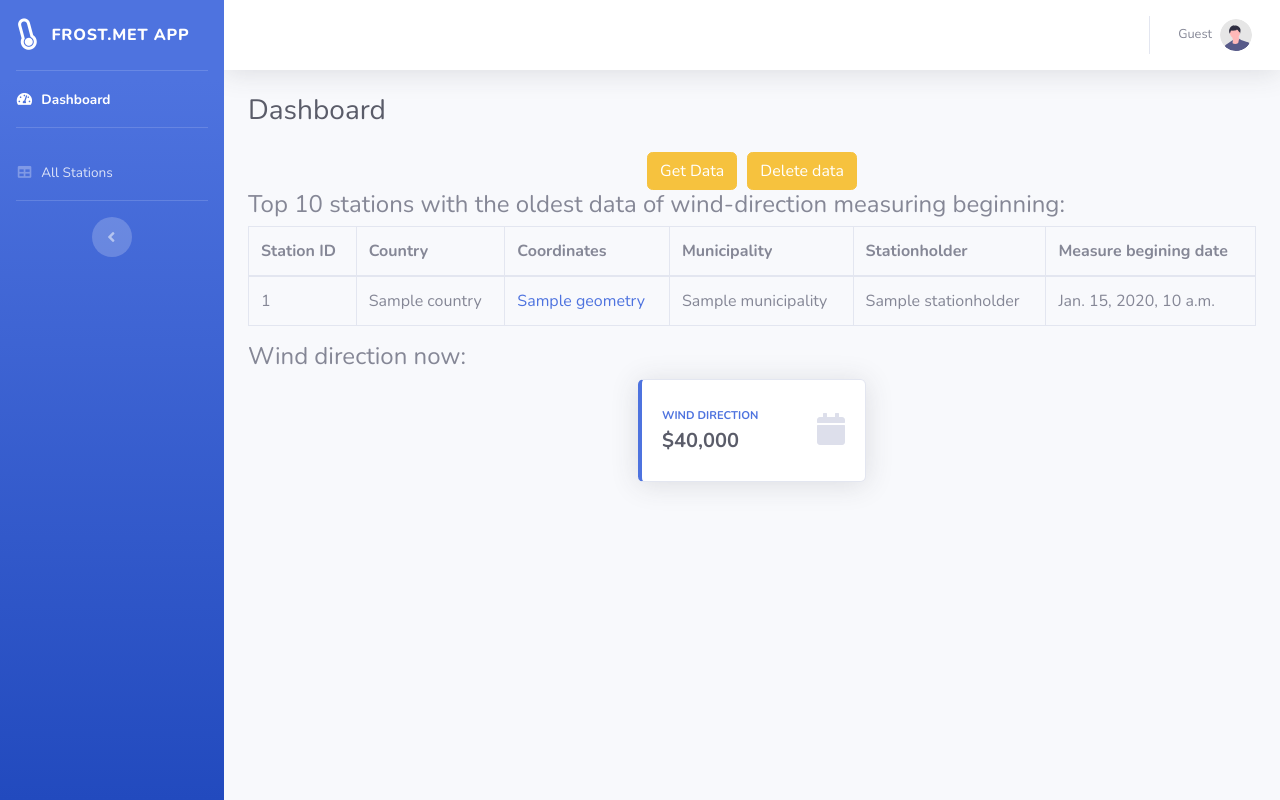
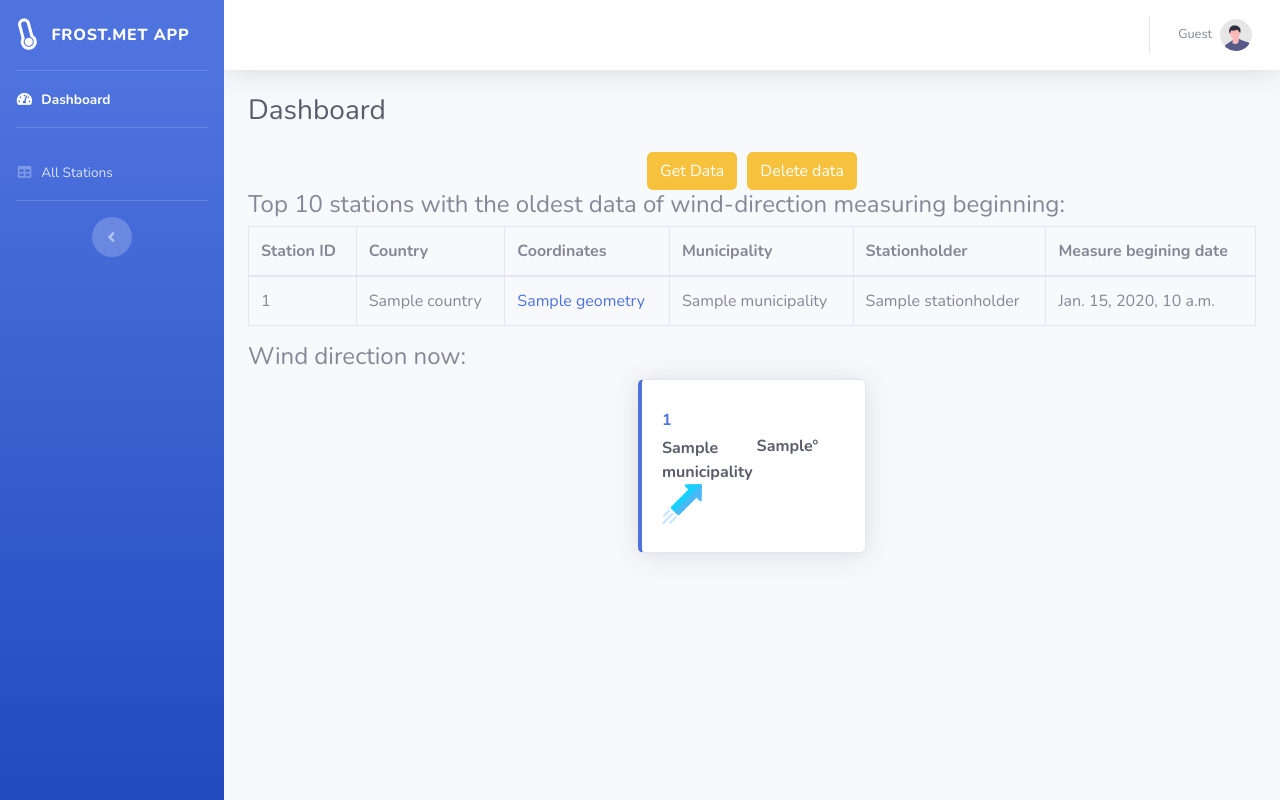
Before and after one commit to 0xbbeer/frost.met-app, a Django app: template app/templates/index.html in a window 1280 px wide. Run offline with Django 3.2, Linux system fonts and the light colour scheme; the template is opened without the code that fills it: most values are stand-ins (such as "Sample title", 1, 10 or a date in 2020); some libraries are stand-ins or nearby versions.

Commit message:
DEV: get current wind direction for oldest station

```diff
--- a/app/frost_met_app/views.py
+++ b/app/frost_met_app/views.py
@@ -3,7 +3,7 @@ from django.http import HttpResponse, HttpResponseRedirect
 from django.shortcuts import render
 # from django.views.generic.base import View
 from django.views.generic import TemplateView
-from frost_met_app.models import Stations, MeasuringBegin
+from frost_met_app.models import Stations, MeasuringBegin, WindDirection
 from django.contrib import messages
 import os
 
@@ -16,6 +16,10 @@ class MainPage(TemplateView):
         context["stations"] = \
             MeasuringBegin.objects.select_related(
                 'station').all().order_by('start_date')[:10]
+        context["wind"] = \
+            WindDirection.objects.select_related(
+                'station').all()
+        context["wind"] = WindDirection.objects.all()
         return context
 
 
--- a/app/templates/base.html
+++ b/app/templates/base.html
@@ -93,12 +93,19 @@
                         <li class="nav-item dropdown no-arrow">
                             <a class="nav-link dropdown-toggle" href="#" id="userDropdown" role="button"
                                 data-toggle="dropdown" aria-haspopup="true" aria-expanded="false">
-                                <span class="mr-2 d-none d-lg-inline text-gray-600 small">Guest</span>
+                                <span class="mr-2 d-none d-lg-inline text-gray-600 small">
+                                    {% if request.user.is_authenticated %}
+                                        {{ user.get_username }}
+                                    {% else %}
+                                        Guest
+                                    {% endif %}
+                                </span>
                                 <img class="img-profile rounded-circle" src="{% static 'img/undraw_profile.svg' %}">
                             </a>
                             <!-- Dropdown - User Information -->
                             <div class="dropdown-menu dropdown-menu-right shadow animated--grow-in"
                                 aria-labelledby="userDropdown">
+                                {% if request.user.is_authenticated %}
                                 <a class="dropdown-item" href="#">
                                     <i class="fas fa-user fa-sm fa-fw mr-2 text-gray-400"></i>
                                     Profile
@@ -108,6 +115,12 @@
                                     <i class="fas fa-sign-out-alt fa-sm fa-fw mr-2 text-gray-400"></i>
                                     Logout
                                 </a>
+                                {% else %}
+                                <a class="dropdown-item" href="#">
+                                    <i class="fa fa-sign-in-alt fa-sm fa-fw mr-2 text-gray-400"></i>
+                                    Login
+                                </a>
+                                {% endif %}
                             </div>
                         </li>
 
--- a/app/templates/index.html
+++ b/app/templates/index.html
@@ -40,7 +40,7 @@
         <tr>
             <td>{{ info.station.station_id }}</td>
             <td>{{ info.station.country }}</td>
-            <td><a href="https://www.openstreetmap.org/search?query= {{ info.station.w }}%2C {{ info.station.e }}">{{ info.station.geometry }}</a></td>
+            <td><a target="_blank" href="https://www.openstreetmap.org/search?query= {{ info.station.w }}%2C {{ info.station.e }}">{{ info.station.geometry }}</a></td>
             <td>{{ info.station.municipality }}</td>
             <td>{{ info.station.stationholder }}</td>
             <td data-order="{{ forloop.counter }}">{{ info.start_date }}</td>
@@ -50,19 +50,26 @@
 </table>
     <h4>Wind direction now:</h4>
     <div class="dataCards">
-    {% for station in stations %}
+    {% for wind_info in wind %}
 
         <div class="col-xl-3 col-md-6 mb-4">
                                     <div class="card border-left-primary shadow h-100 py-2">
                                         <div class="card-body">
                                             <div class="row no-gutters align-items-center">
-                                                <div class="col mr-2">
-                                                    <div class="text-xs font-weight-bold text-primary text-uppercase mb-1">
-                                                        Wind Direction</div>
-                                                    <div class="h5 mb-0 font-weight-bold text-gray-800">$40,000</div>
+                                                <div class="col mr-1">
+                                                    <div class="text-md-left font-weight-bold text-primary text-uppercase mb-1">
+                                                        {{ wind_info.station_id }}</div>
+                                                    <div class="text-md-left font-weight-bold text-gray-800">
+                                                        {{ wind_info.station.municipality}}</div>
+                                                </div>
+                                                <div class="col mr-1">
+                                                    <div class="text-md font-weight-bold text-gray-800">
+                                                        {{ wind_info.wind_direction }}°</div>
                                                 </div>
                                                 <div class="col-auto">
-                                                    <i class="fas fa-calendar fa-2x text-gray-300"></i>
+                                                    <img style="background: white; width: 40px; rotate:
+                                                            {{ wind_info.wind_direction }}deg "
+                                                         src="{% static 'img/arrow.png' %}">
                                                 </div>
                                             </div>
                                         </div>
```
Also changed, not shown: app/frost_met_app/models.py (+19 -1 lines), app/static/img/arrow.png (added), 1 other file.
